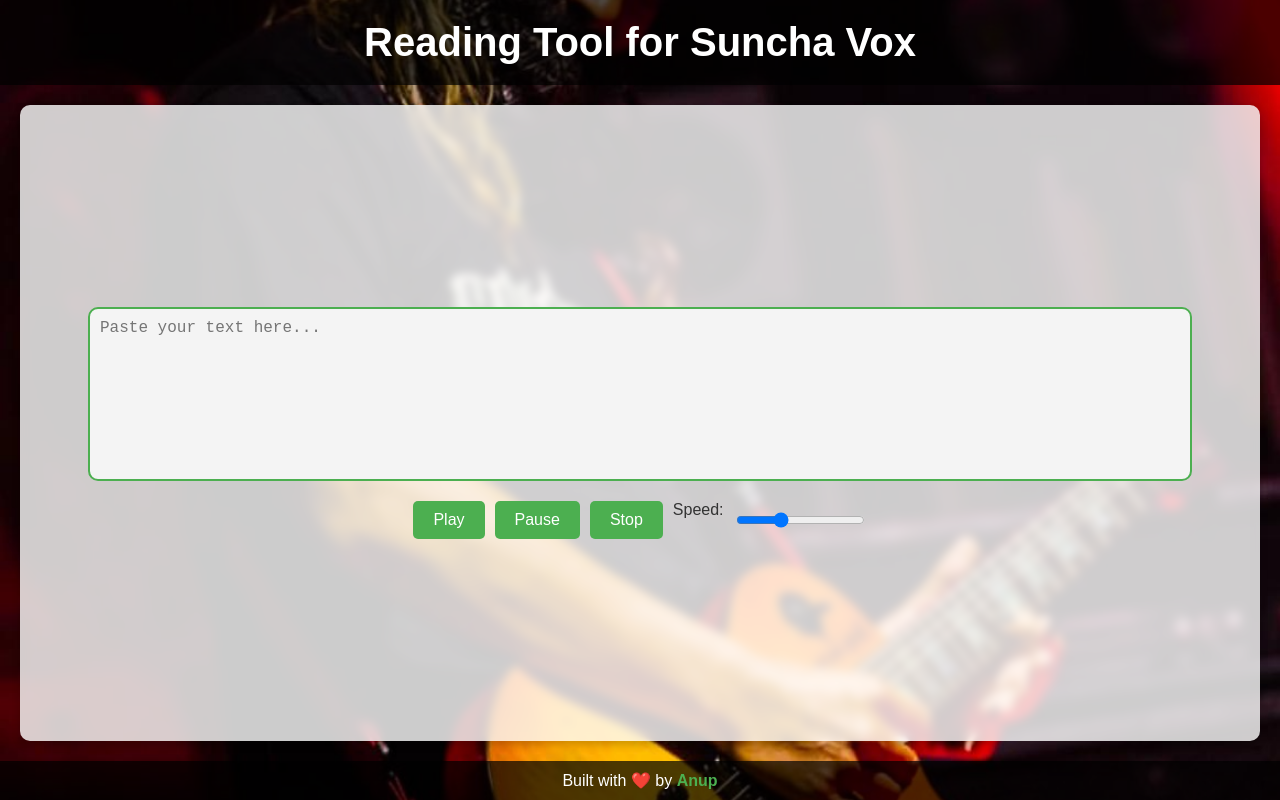
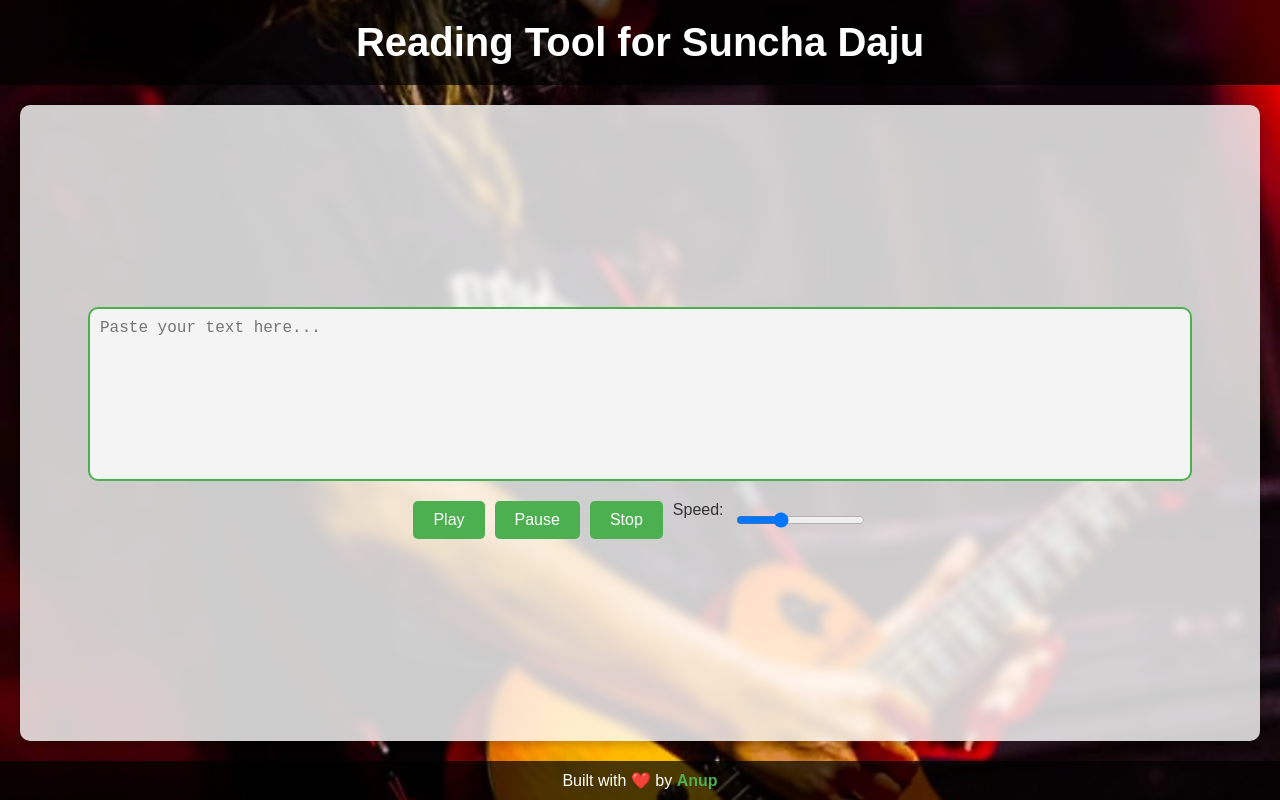
Before and after one commit to fitandfine/sunchavox, a plain HTML site: page index.html in a window 1280 px wide. Drawn offline with Linux system fonts and the light colour scheme.

Commit message:
with QR and Suncha Daju update

```diff
--- a/index.html
+++ b/index.html
@@ -106,7 +106,7 @@
 </head>
 <body>
     <header>
-        <h1>Reading Tool for Suncha Vox</h1>
+        <h1>Reading Tool for Suncha Daju</h1>
     </header>
 
     <div class="container">
```
Also changed, not shown: qr.png (added).
